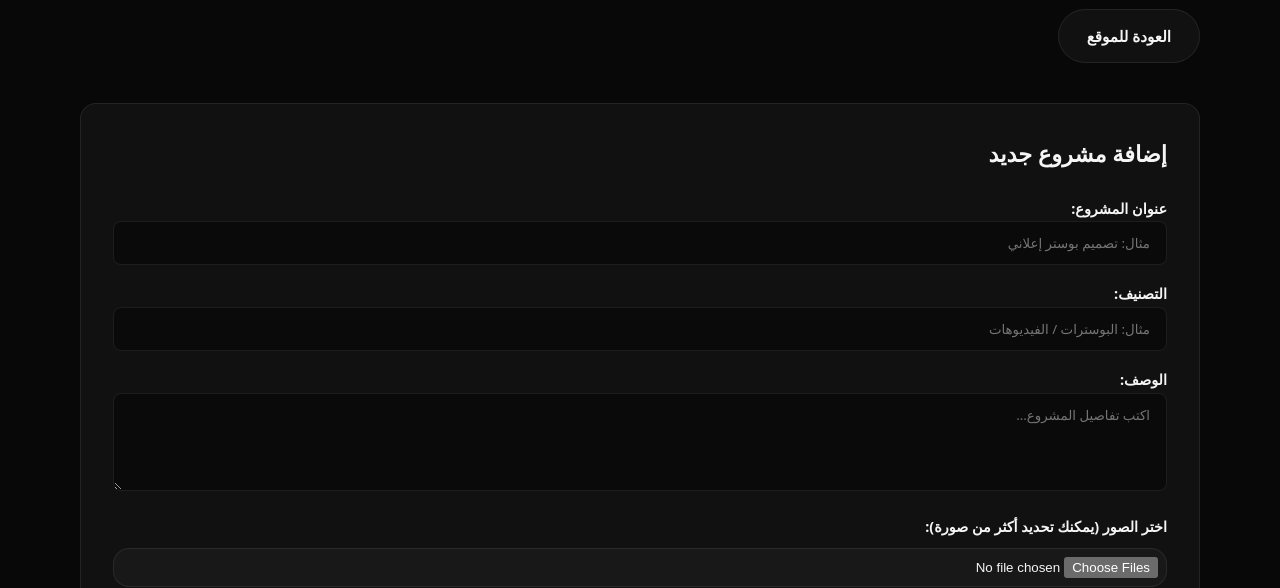
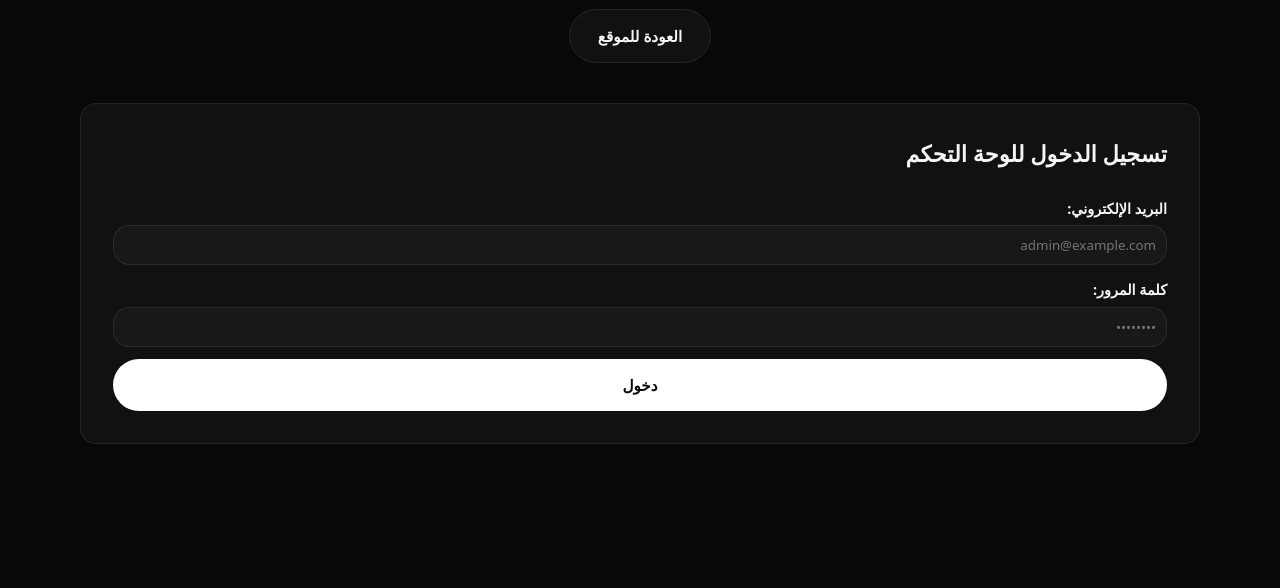
Before and after one commit to mohammedahmdb07/b07-portfolio, a plain HTML site: page admin.html in a window 1280 px wide. Shown: the part 211-799 px from the top of the page. Drawn offline with nearby package versions, Linux system fonts and the light colour scheme; no server answers.

Commit message:
feat(admin): add login interface and protect main controls in admin.html

```diff
--- a/admin.html
+++ b/admin.html
@@ -14,9 +14,31 @@
     <div class="admin-header">
       <p class="eyebrow">DASHBOARD</p>
       <h1>إدارة المشاريع</h1>
-      <a href="index.html" class="button button-secondary" style="margin-top: 12px;">العودة للموقع</a>
+      <div style="display: flex; gap: 8px; justify-content: center; margin-top: 12px;">
+        <a href="index.html" class="button button-secondary">العودة للموقع</a>
+        <button id="logout-btn" class="button button-secondary" style="border-color: #ff4d4d; color: #ff4d4d; display: none;">تسجيل الخروج</button>
+      </div>
     </div>
 
+    <!-- LOGIN SECTION -->
+    <div class="admin-card" id="login-section">
+      <h2>تسجيل الدخول للوحة التحكم</h2>
+      <form id="login-form" style="display: flex; flex-direction: column; gap: 12px; margin-top: 16px;">
+        <div>
+          <label for="login-email">البريد الإلكتروني:</label>
+          <input type="email" id="login-email" required placeholder="admin@example.com" style="width: 100%; padding: 10px; margin-top: 4px; background: rgba(255,255,255,0.03); border: 1px solid var(--panel-border); border-radius: var(--radius); color: inherit;">
+        </div>
+        <div>
+          <label for="login-password">كلمة المرور:</label>
+          <input type="password" id="login-password" required placeholder="••••••••" style="width: 100%; padding: 10px; margin-top: 4px; background: rgba(255,255,255,0.03); border: 1px solid var(--panel-border); border-radius: var(--radius); color: inherit;">
+        </div>
+        <p id="login-error" style="color: #ff4d4d; font-size: 0.85rem; display: none;"></p>
+        <button type="submit" class="button button-primary" id="login-submit-btn">دخول</button>
+      </form>
+    </div>
+
+    <!-- MAIN DASHBOARD CONTENT (HIDDEN BY DEFAULT) -->
+    <div id="admin-content" style="display: none;">
       <!-- FORM SECTION -->
       <div class="admin-card">
         <h2 id="form-title">إضافة مشروع جديد</h2>
@@ -59,6 +81,7 @@
         </div>
       </div>
     </div>
+  </div>
 
   <!-- JAVASCRIPT -->
   <script src="https://cdn.jsdelivr.net/npm/@supabase/supabase-js@2"></script>
```
Lines whose indentation alone changed are shown as unchanged.
